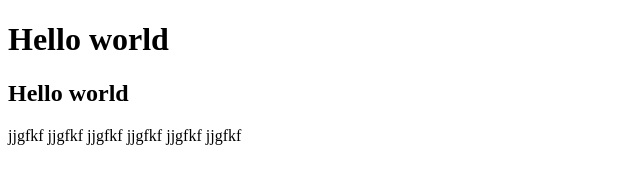
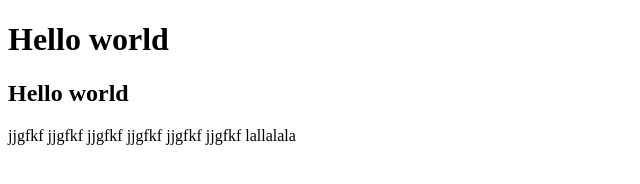
Before and after one commit to lukavukasinovic/vezba-1, a plain HTML site: page index.html in a window 1280 px wide. Shown: the full height of the page, 0-640 px from the left. Drawn offline with Linux system fonts and the light colour scheme.

Commit message:
Update index.html

```diff
--- a/index.html
+++ b/index.html
@@ -9,6 +9,7 @@
   <h2>Hello world</h2>
 	<p1>jjgfkf</p1>
 <p1>jjgfkf</p1> <p1>jjgfkf</p1> <p1>jjgfkf</p1> <p1>jjgfkf</p1> <p1>jjgfkf</p1>
+	<p2>lallalala</p2>
 
 
 </body>
```
